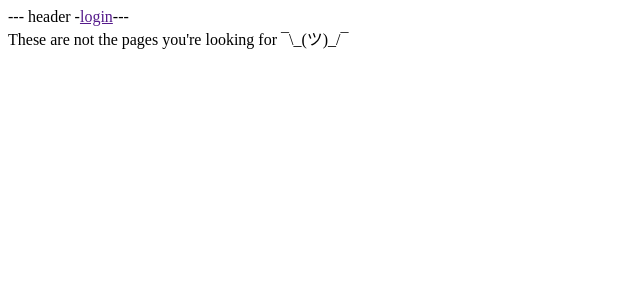
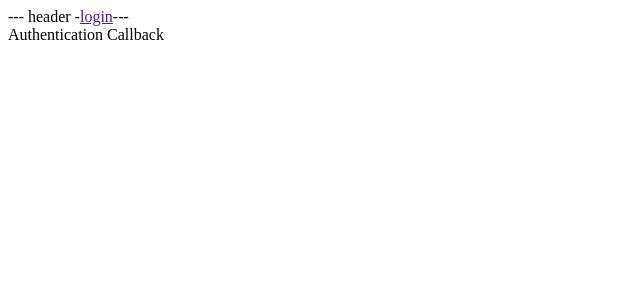
Before and after one commit to goatfryed/awesome-bla, a React app in the folder frontend/: page /callback in a window 1280 px wide. Shown: the top 300 px of the page, without its empty margins (0-640 px from the left). Built offline with nearby package versions, Linux system fonts and the light colour scheme; no server answers; the HTML template or start-up script is replaced by a standard one.

Commit message:
fixed router order

```diff
--- a/frontend/src/AuthenticationCallback.jsx
+++ b/frontend/src/AuthenticationCallback.jsx
@@ -1,10 +1,13 @@
 import React from "react";
 
 import Authentication from "./Authentication";
+import backend from "./Configuration";
 
 export class AuthenticationCallback extends React.Component {
     constructor(props) {
         super(props);
+
+        console.log("created callback");
 
         const urlParams = new URLSearchParams(window.location.search);
         const code = urlParams.get('code');
@@ -15,7 +18,7 @@ export class AuthenticationCallback extends React.Component {
 
     componentDidMount() {
         // Call backend using submitted code.
-        fetch(backend+"api/authentication/callback?code=" + this.state.code)
+        fetch( backend+"api/authentication/callback?code=" + this.state.code)
             .then((response) => {
                 return response.json()
             })
@@ -27,6 +30,7 @@ export class AuthenticationCallback extends React.Component {
 
     render() {
         // You could add a list of authentication providers here.
-        return null;
+        return <span>Authentication Callback</span>;
+       // return null;
     }
 }
--- a/frontend/src/app.jsx
+++ b/frontend/src/app.jsx
@@ -1,8 +1,7 @@
 
-import * as React from "react";
+import React from "react";
 import {render} from "react-dom";
-import {BrowserRouter as Router, Route} from "react-router-dom";
-import {Switch} from "react-router";
+import {BrowserRouter as Router, Route,Switch} from "react-router-dom";
 import {Header} from "./Header";
 import {AuthenticationCallback} from "./AuthenticationCallback";
 
@@ -14,13 +13,14 @@ function LandingPage() {
     return <span>What do you want to do before you die?</span>;
 }
 
+
 function App() {
     return <Router>
         <Header/>
         <Switch>
+            <Route path="/callback" component={AuthenticationCallback}/>
             <Route path="/" exact component={LandingPage}/>
             <Route path="/" component={Page404}/>
-            <Route path="/callback" component={AuthenticationCallback}/>
         </Switch>
     </Router>
 }
```
